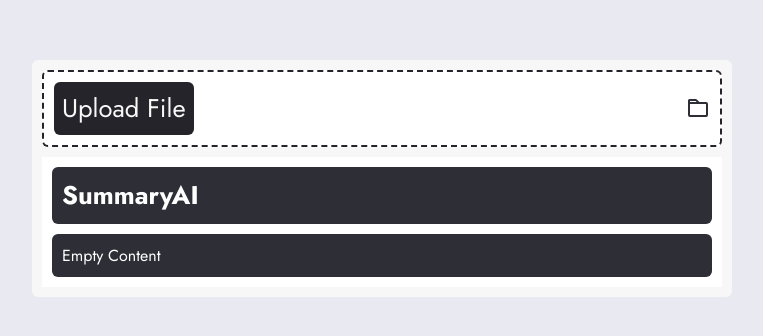
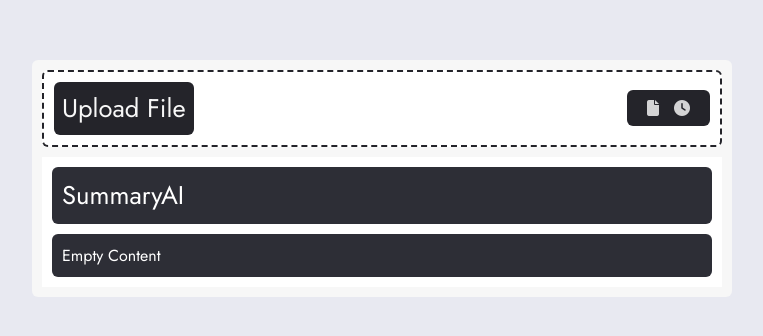
Before and after one commit to josevitor555/SummaryAI, a website: page public/index.html in a window 1280 px wide. Shown: the part 222-558 px from the top of the page, without its empty margins (258-1021 px from the left). Drawn offline with nearby package versions, Linux system fonts and the light colour scheme.

Commit message:
Latest Updated

```diff
--- a/public/css/style.css
+++ b/public/css/style.css
@@ -33,7 +33,7 @@
   margin-bottom: 10px;
 }
 
-.upload-label {
+.container header .upload-label {
   font-size: 1.6rem;
   color: #F7F7F7;
   cursor: pointer;
@@ -42,10 +42,32 @@
   background: #24242A;
 }
 
-.upload-icon {
+.container header .upload-icon {
   font-size: 2rem;
   color: #30323E;
   cursor: pointer;
+}
+
+.container header .icons-area {
+  height: auto;
+  background: #24242A;
+  border-radius: 6px;
+  display: flex;
+  align-items: center;
+  gap: 15px;
+  padding: 10px 20px;
+}
+
+.container header .icons-area i {
+  font-size: 1rem;
+  color: #FFFFFF;
+  opacity: .8;
+  cursor: pointer;
+  transition: .3s;
+}
+
+.container header .icons-area i:hover {
+  opacity: 1;
 }
 
 .container .content {
@@ -55,7 +77,7 @@
   background: #FFFFFF;
 }
 
-.container .content h1 {
+.container .content #title {
   width: 100%;
   padding: 10px;
   color: #FFFFFF;
--- a/public/index.html
+++ b/public/index.html
@@ -7,6 +7,8 @@
   <title> SummaryAI </title>
 
   <link rel="stylesheet" href="https://unpkg.com/boxicons@latest/css/boxicons.min.css">
+  <link rel="stylesheet" href="https://cdnjs.cloudflare.com/ajax/libs/font-awesome/6.5.2/css/all.min.css">
+
   <link rel="stylesheet" href="./css/style.css">
 </head>
 
@@ -15,22 +17,20 @@
     <header>
       <label for="txtFile" class="upload-label" id="uploadLabel"> Upload File </label>
       <input type="file" id="txtFile" accept=".txt" style="display: none;">
-      <svg class="svg-icon upload-icon" width="24" viewBox="0 0 24 24" height="24" fill="none" onclick="document.getElementById('txtFile').click();">
-        <g stroke-width="2" stroke-linecap="round" stroke="#2D2E36" fill-rule="evenodd" clip-rule="evenodd">
-          <path d="m3 7h17c.5523 0 1 .44772 1 1v11c0 .5523-.4477 1-1 1h-16c-.55228 0-1-.4477-1-1z"></path>
-          <path d="m3 4.5c0-.27614.22386-.5.5-.5h6.29289c.13261 0 .25981.05268.35351.14645l2.8536 2.85355h-10z"></path>
-        </g>
-      </svg>
+      <div class="icons-area">
+        <i class="fa-solid fa-file" onclick="document.getElementById('txtFile').click();"></i>
+        <i class="fa-solid fa-clock"></i>
+      </div>
     </header>
     <div class="content">
-      <h1 id="title">
+      <div id="title">
         SummaryAI
         <section class="dots-container" style="display: none;">
           <div class="dot"></div>
           <div class="dot"></div>
           <div class="dot"></div>
         </section>
-      </h1>
+      </div>
       <div id="content-summary"> Empty Content </div>
     </div>
   </div>
--- a/server.js
+++ b/server.js
@@ -10,7 +10,7 @@ const apiKey = process.env.API_KEY;
 const genAI = new GoogleGenerativeAI(apiKey);
 
 const model = genAI.getGenerativeModel({
-    model: "gemini-1.5-flash",
+    model: "gemini-1.5-pro",
 });
 
 const generationConfig = {
```
Also changed, not shown: 1 other file.
